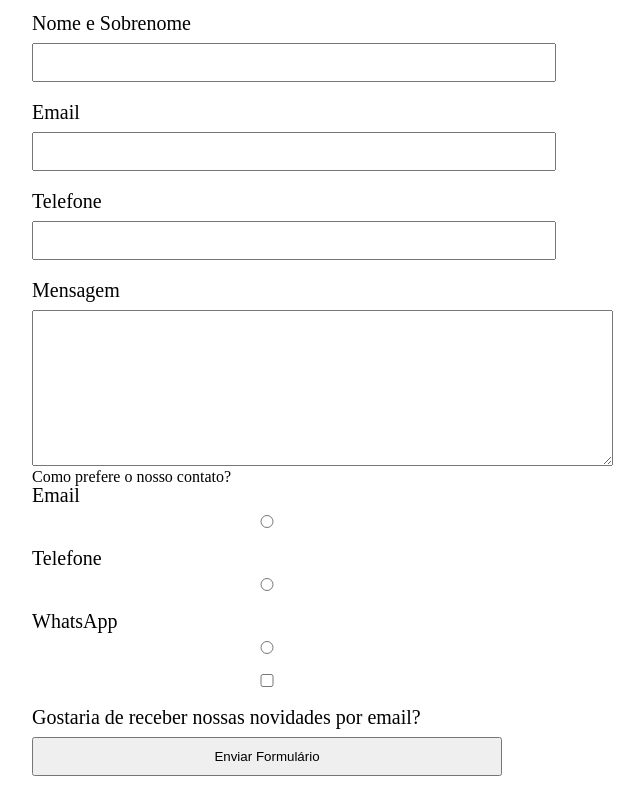
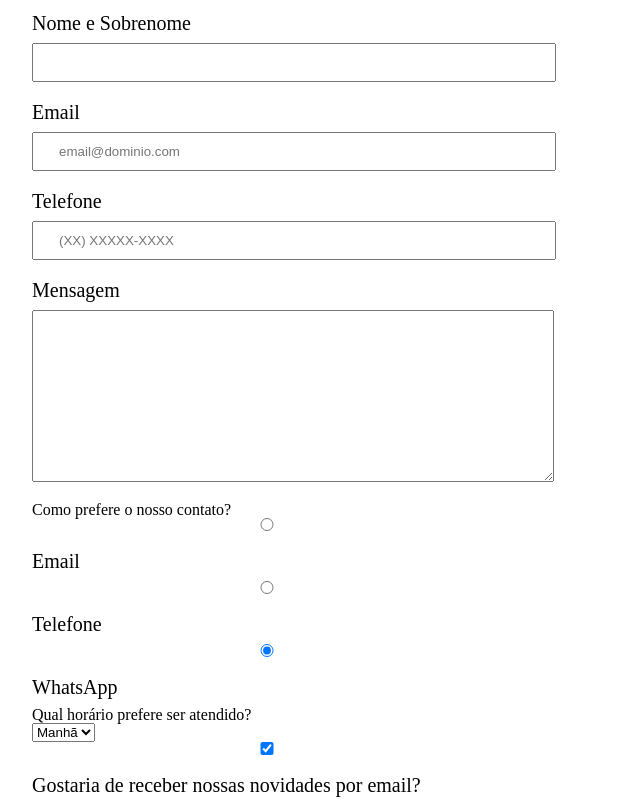
Before and after one commit to mxthsu/projeto-barbearia, a plain HTML site: page contato.html in a window 1280 px wide. Shown: the part 320-1120 px from the top of the page, without its empty margins (138-782 px from the left). Drawn offline with Linux system fonts and the light colour scheme.

Commit message:
second commit

```diff
--- a/assets/css/style.css
+++ b/assets/css/style.css
@@ -103,7 +103,7 @@ form label {
     margin: 0 0 10px;
 }
 
-form input {
+form input, form textarea {
     display: block;
     margin: 0 0 20px;
     padding: 10px 25px;
--- a/contato.html
+++ b/contato.html
@@ -25,30 +25,36 @@
         <main>
             <form>
                 <label for="nomesob">Nome e Sobrenome</label>
-                <input type="text" id="nomesob">
+                <input type="text" id="nomesob" class="input-padrao" required>
 
                 <label for="email">Email</label>
-                <input type="text" id="email">
+                <input type="email" id="email" class="input-padrao" required placeholder="email@dominio.com">
 
-                <label for="telefone">Telefone</label>
-                <input type="text" id="telefone">
+                <label for="telefone">Telefone</label required>
+                <input type="tel" id="telefone" class="input-padrao" placeholder="(XX) XXXXX-XXXX">
 
                 <label for="mensagem">Mensagem</label>
-                <textarea id="mensagem" cols="70" rows="10"></textarea>
+                <textarea id="mensagem" cols="70" rows="10" class="input-padrao" required></textarea>
 
                 <div>
                     <p>Como prefere o nosso contato?</p>
-                    <label for="radio-email">Email</label>
-                    <input type="radio" name="contato" value="email" id="radio-email">
+                    <label for="radio-email"> <input type="radio" name="contato" value="email" id="radio-email">Email</label>
 
-                    <label for="radio-telefone">Telefone</label>
-                    <input type="radio" name="contato" value="telefone" id="radio-telefone">
+                    <label for="radio-telefone"><input type="radio" name="contato" value="telefone" id="radio-telefone">Telefone</label>
 
-                    <label for="radio-whatsapp">WhatsApp</label>
-                    <input type="radio" name="contato" value="whatsapp" id="radio-whatsapp">
+                    <label for="radio-whatsapp"> <input type="radio" name="contato" value="whatsapp" id="radio-whatsapp" checked>WhatsApp</label>
                 </div>
 
-                <label><input type="checkbox">Gostaria de receber nossas novidades por email?</label>
+                <div>
+                    <p>Qual horário prefere ser atendido?</p>
+                    <select>
+                        <option>Manhã</option>
+                        <option>Tarde</option>
+                        <option>Noite</option>
+                    </select>
+                </div>
+
+                <label class="checkbox"><input type="checkbox" checked>Gostaria de receber nossas novidades por email?</label>
 
                 <input type="submit" value="Enviar Formulário">
             </form>
```
Also changed, not shown: index.html (+1 -0 lines).
